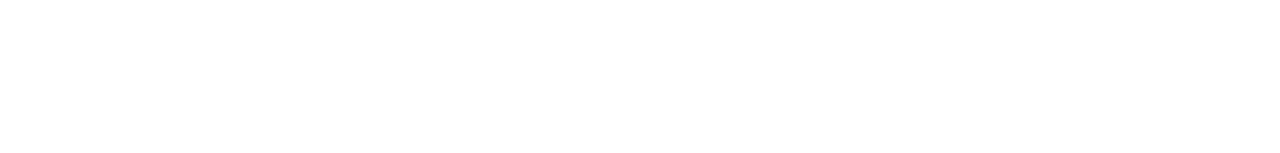
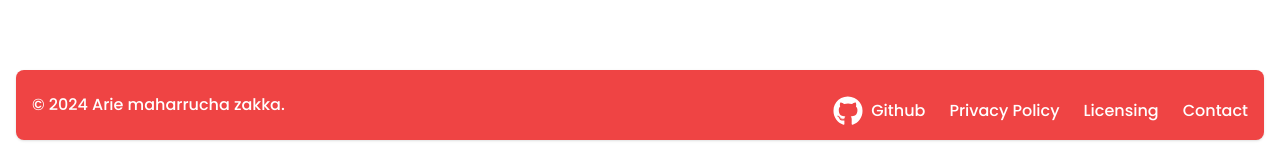
Before and after one commit to Ariemaharrucha/portofolio-arie, a React (Vite) app: page / in a window 1280 px wide. Shown: the part 3710-3863 px from the top of the page. Before the commit the page ends 3764 px from the top, so only its background shows below. Built offline with nearby package versions, Linux system fonts and the light colour scheme.

Commit message:
add footer

```diff
--- a/src/app/index.jsx
+++ b/src/app/index.jsx
@@ -3,6 +3,7 @@ import { ArticleSection } from "../components/section/article.section.jsx";
 import { ContactSection } from "../components/section/contact.section.jsx";
 import { HeroSection } from "../components/section/hero.section.jsx";
 import { PortofolioSection } from "../components/section/porto.section.jsx";
+import { Footer } from "../components/shared/footer.jsx";
 import { Header } from "../components/shared/header.jsx";
 
 export const App = () => {
@@ -15,6 +16,7 @@ export const App = () => {
         <PortofolioSection />
         <ContactSection />
         <ArticleSection />
+        <Footer />
       </section>
     </main>
   );
--- a/src/components/shared/footer.jsx
+++ b/src/components/shared/footer.jsx
@@ -0,0 +1,38 @@
+import { FaGithub } from "react-icons/fa";
+
+export const Footer = () => {
+  return (
+    <footer className="bg-red-500 rounded-lg shadow m-4 ">
+      <div className="w-full mx-auto max-w-screen-xl px-4 py-3.5 font-medium flex items-center justify-between">
+        <span className="text-base text-white  ">
+          © 2024{" "}
+          <a href="https://github.com/Ariemaharrucha" target="_blank" className="hover:underline">
+            Arie maharrucha zakka
+          </a>.
+        </span>
+        <ul className="flex flex-wrap items-center mt-3 text-base font-medium text-white">
+          <li>
+            <a href="" className="hover:underline me-6 flex gap-2 items-center">
+              <FaGithub size={30}/> Github
+            </a>
+          </li>
+          <li>
+            <a href="#" className="hover:underline me-6">
+              Privacy Policy
+            </a>
+          </li>
+          <li>
+            <a href="#" className="hover:underline me-6">
+              Licensing
+            </a>
+          </li>
+          <li>
+            <a href="#" className="hover:underline">
+              Contact
+            </a>
+          </li>
+        </ul>
+      </div>
+    </footer>
+  );
+};
```
